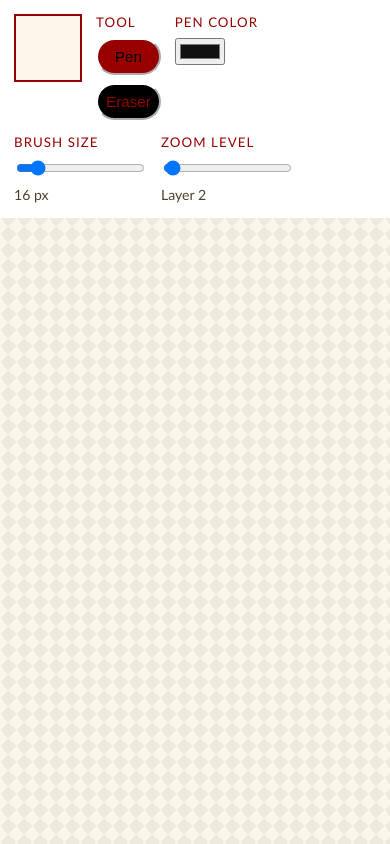
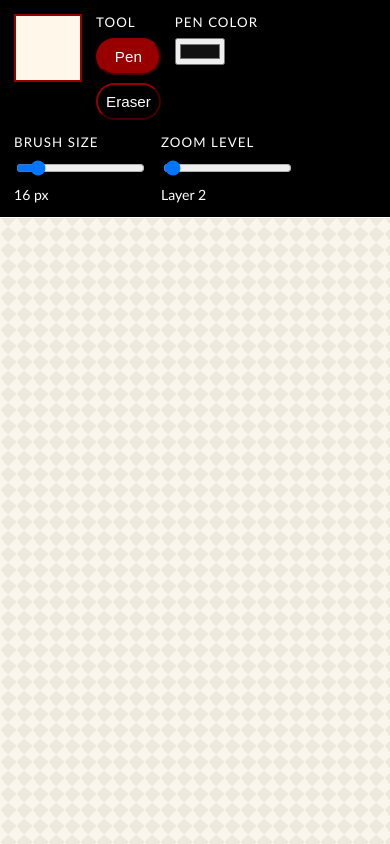
Before and after one commit to YetAnotherNotHacking/Jackpot, a Flask app: template app/templates/index.html in a window 390 px wide. Run offline with Flask 3, Linux system fonts and the light colour scheme; the template is opened without the code that fills it, so the values that code supplies are empty; parts of the project's set-up code (start-up, migrations or seed data) failed here and were passed over.

Commit message:
Update style again

```diff
--- a/app/static/css/styles.css
+++ b/app/static/css/styles.css
@@ -1,7 +1,9 @@
 :root {
-  --red: #980000ff;
+  --dark-red: #980000ff;
+  --light-red: #c00000ff;
   --black: #000000ff;
   --white: #ffffffff;
+  --yellow-white: #78634217;
   --panel-width: 230px;
 }
 
@@ -16,7 +18,7 @@ body {
   width: 100%;
   height: 100%;
   font-family: "Trebuchet MS", "Segoe UI", sans-serif;
-  color: var(--red);
+  color: var(--white);
   background: radial-gradient(circle at 20% 20%, #fefaf1, #f2ebdc 60%, #ede5d3);
 }
 
@@ -28,8 +30,8 @@ body {
 }
 
 .toolbar {
-  border-right: 1px solid #c9bea6;
-  background: var(--white);
+  border-right: 5px solid var(--white);
+  background: var(--black);
   padding: 14px;
   display: flex;
   flex-direction: column;
@@ -39,7 +41,7 @@ body {
 .brand {
   width: 92px;
   height: 92px;
-  border: 2px solid var(--red);
+  border: 2px solid var(--dark-red);
   background: #fff8ea;
   display: flex;
   align-items: center;
@@ -63,8 +65,8 @@ body {
 
 .tool-btn {
   background: var(--black);
-  color: var(--red);
-  border-color: var(--white);
+  color: var(--white);
+  border-color: var(--dark-red);
   font-size: 0.95rem;
   padding: 8px;
   cursor: pointer;
@@ -72,13 +74,13 @@ body {
 }
 
 .tool-btn.active {
-  background: var(--red);
-  color: var(--black);
+  background: var(--dark-red);
+  color: var(--white);
 }
 
 .value-label {
   font-size: 0.88rem;
-  color: #4c4128;
+  color: var(--white);
 }
 
 .canvas-wrap {
@@ -92,10 +94,10 @@ body {
   display: block;
   cursor: crosshair;
   background:
-    linear-gradient(45deg, rgba(120, 99, 66, 0.09) 25%, transparent 25%) -8px 0 / 16px 16px,
-    linear-gradient(-45deg, rgba(120, 99, 66, 0.09) 25%, transparent 25%) -8px 0 / 16px 16px,
-    linear-gradient(45deg, transparent 75%, rgba(120, 99, 66, 0.09) 75%) -8px 0 / 16px 16px,
-    linear-gradient(-45deg, transparent 75%, rgba(120, 99, 66, 0.09) 75%) -8px 0 / 16px 16px,
+    linear-gradient(45deg, var(--yellow-white) 25%, transparent 25%) -8px 0 / 16px 16px,
+    linear-gradient(-45deg, var(--yellow-white) 25%, transparent 25%) -8px 0 / 16px 16px,
+    linear-gradient(45deg, transparent 75%, var(--yellow-white) 75%) -8px 0 / 16px 16px,
+    linear-gradient(-45deg, transparent 75%, var(--yellow-white) 75%) -8px 0 / 16px 16px,
     #faf6ec;
 }
 
--- a/app/static/js/app.js
+++ b/app/static/js/app.js
@@ -598,7 +598,7 @@
       if (zoom === prevZoom) return;
 
       zoomSlider.value = String(zoom);
-      zoomLabel.textContent = `z${zoom}`;
+      zoomLabel.textContent = `Layer ${zoom}`;
       queueRender();
       scheduleTileRequest(true, true);
     },
```
